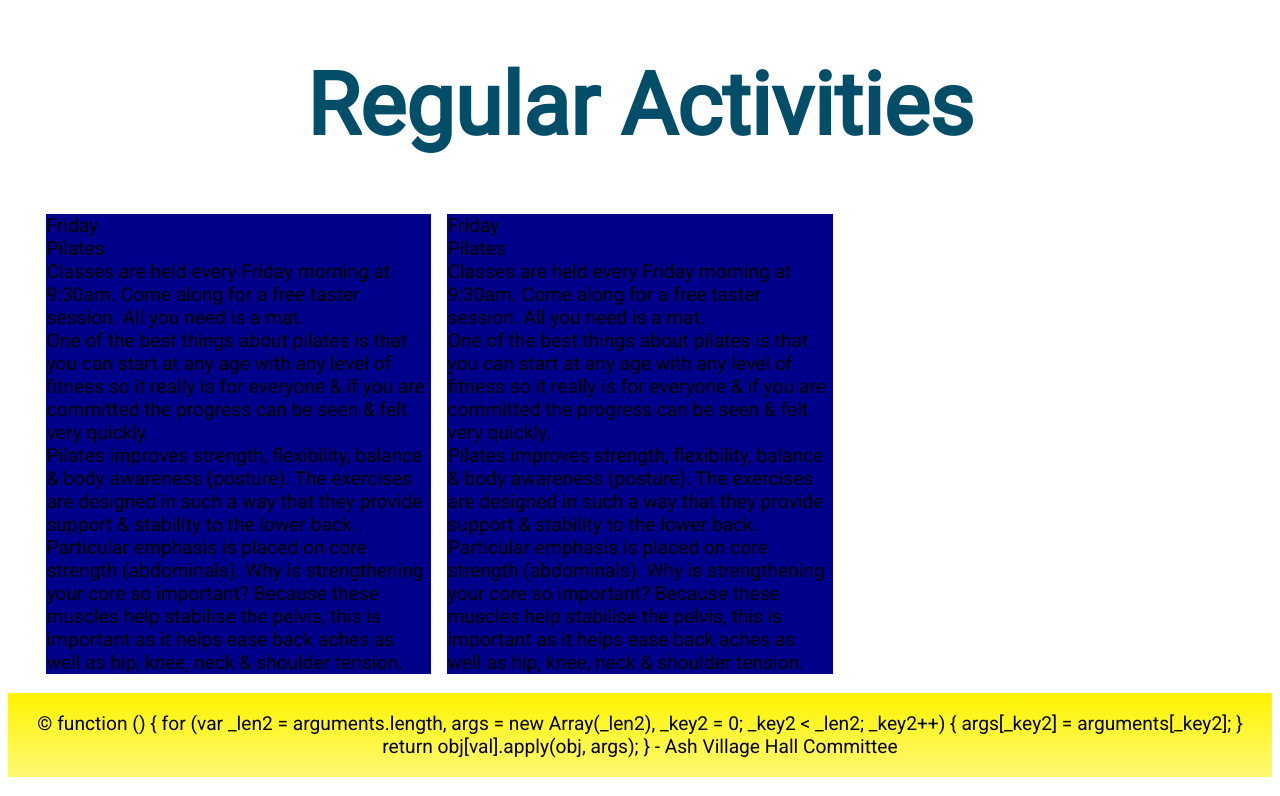
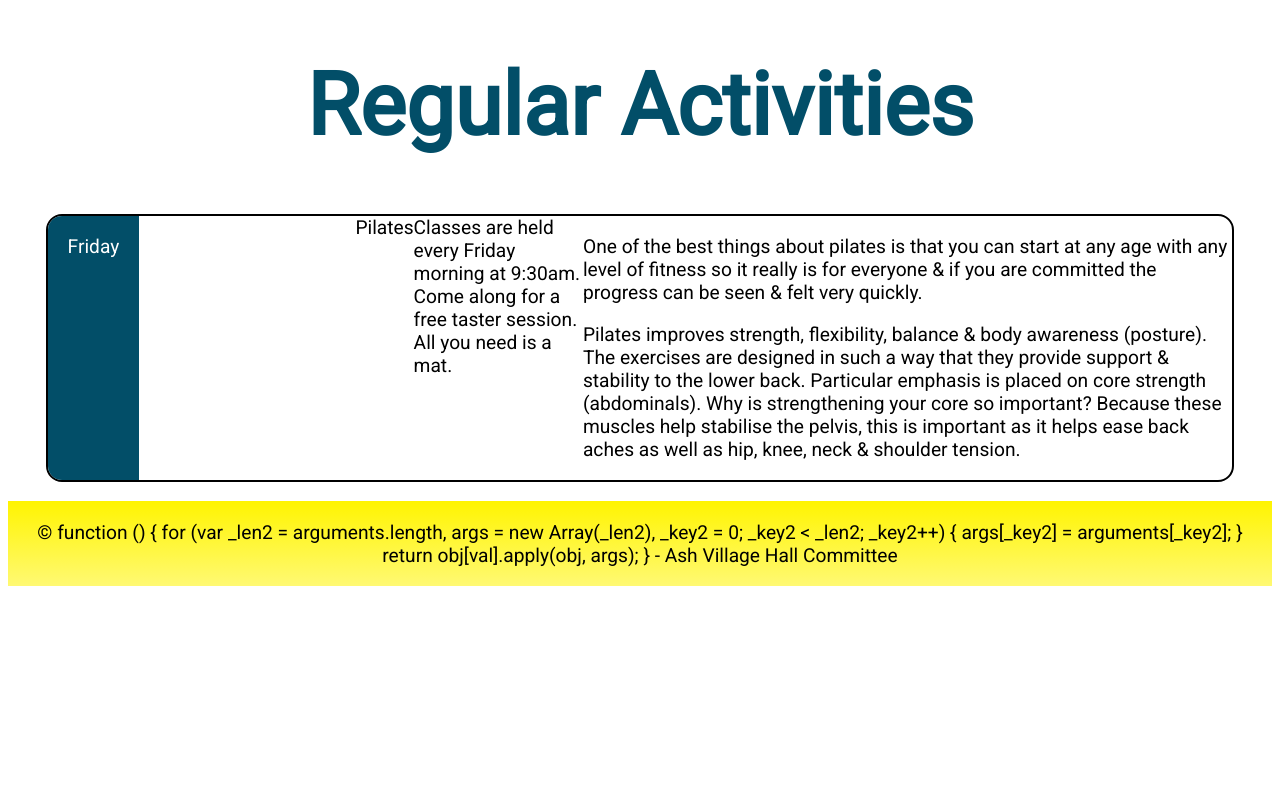
Before and after one commit to j-e-clark/avh-website, an Eleventy site: page src/site/activities.njk in a window 1280 px wide. Shown: the part 831-1627 px from the top of the page. After the commit the page ends 1436 px from the top, so only its background shows below. Built offline with nearby package versions, Linux system fonts and the light colour scheme; Eleventy itself is replaced by a stand-in of ours; files that its build step writes are made by us from their sources; files whose address does not match are found by name; what @ampproject/eleventy-plugin-amp, romans would draw is missing.

Commit message:
Work on regular activities layout

```diff
--- a/src/scss/modules/_cards.scss
+++ b/src/scss/modules/_cards.scss
@@ -1,9 +1,28 @@
 .cards {
   display: grid;
-  grid-template-columns: repeat(auto-fill, minmax(300px, 1fr));
+  grid-template-columns: 1fr;
   gap: 1rem;
 }
 
 .card {
-  background-color: darkblue;
+  border: solid 2px $blackColor;
+  border-radius: 1rem;
+  display: flex;
+  flex-direction: column;
+  overflow: hidden;
+
+  @include atSmall {
+    flex-direction: row;
+  }
+
+  &__day {
+    background-color: $secondaryDark;
+    color: $whiteColor;
+    padding: 1em;
+    text-align: center;
+  }
+
+  &__img {
+    width: 100%;
+  }
 }
--- a/src/site/activities.njk
+++ b/src/site/activities.njk
@@ -8,33 +8,19 @@ pageTitle: Activities
 <amp-layout layout="container" class="cards">
   <div class="card">
     <div class="card__day">Friday</div>
+    <div class="card__img">
     <amp-img
       src="img/act-pilates.jpg"
       alt="Lady enjoying pilates"
       width="100"
       height="75"
       layout="responsive"
-      class="card__img"
     ></amp-img>
+    </div>
     <div class="card__activity">Pilates</div>
     <div class="card__summary">Classes are held every Friday morning at 9:30am. Come along for a free taster session.  All you need is a mat. </div>
-    <div class="card__text">One of the best things about pilates is that you can start at any age with any level of fitness so it really is for everyone &amp; if you are committed the progress can be seen &amp; felt very quickly.</div>
-    <div class="card__text">Pilates improves strength, flexibility, balance &amp; body awareness (posture). The exercises are designed in such a way that they provide support &amp; stability to the lower back. Particular emphasis is placed on core strength (abdominals). Why is strengthening your core so important?  Because these muscles help stabilise the pelvis, this is important as it helps ease back aches as well as hip, knee, neck &amp; shoulder tension.</div>
-  </div>
-  <div class="card">
-    <div class="card__day">Friday</div>
-    <amp-img
-      src="img/act-pilates.jpg"
-      alt="Lady enjoying pilates"
-      width="100"
-      height="75"
-      layout="responsive"
-      class="card__img"
-    ></amp-img>
-    <div class="card__activity">Pilates</div>
-    <div class="card__summary">Classes are held every Friday morning at 9:30am. Come along for a free taster session.  All you need is a mat. </div>
-    <div class="card__text">One of the best things about pilates is that you can start at any age with any level of fitness so it really is for everyone &amp; if you are committed the progress can be seen &amp; felt very quickly.</div>
-    <div class="card__text">Pilates improves strength, flexibility, balance &amp; body awareness (posture). The exercises are designed in such a way that they provide support &amp; stability to the lower back. Particular emphasis is placed on core strength (abdominals). Why is strengthening your core so important?  Because these muscles help stabilise the pelvis, this is important as it helps ease back aches as well as hip, knee, neck &amp; shoulder tension.</div>
+    <div class="card__text"><p>One of the best things about pilates is that you can start at any age with any level of fitness so it really is for everyone &amp; if you are committed the progress can be seen &amp; felt very quickly.</p>
+    <p>Pilates improves strength, flexibility, balance &amp; body awareness (posture). The exercises are designed in such a way that they provide support &amp; stability to the lower back. Particular emphasis is placed on core strength (abdominals). Why is strengthening your core so important?  Because these muscles help stabilise the pelvis, this is important as it helps ease back aches as well as hip, knee, neck &amp; shoulder tension.</p>
   </div>
 </amp-layout>
 {# <p>Currently most regular activities have been suspended due to Covid-19. Check with your event organiser to find out when you will be able to return.</p> #}
```
Also changed, not shown: src/site/_includes/css/main.css, 1 other file.
